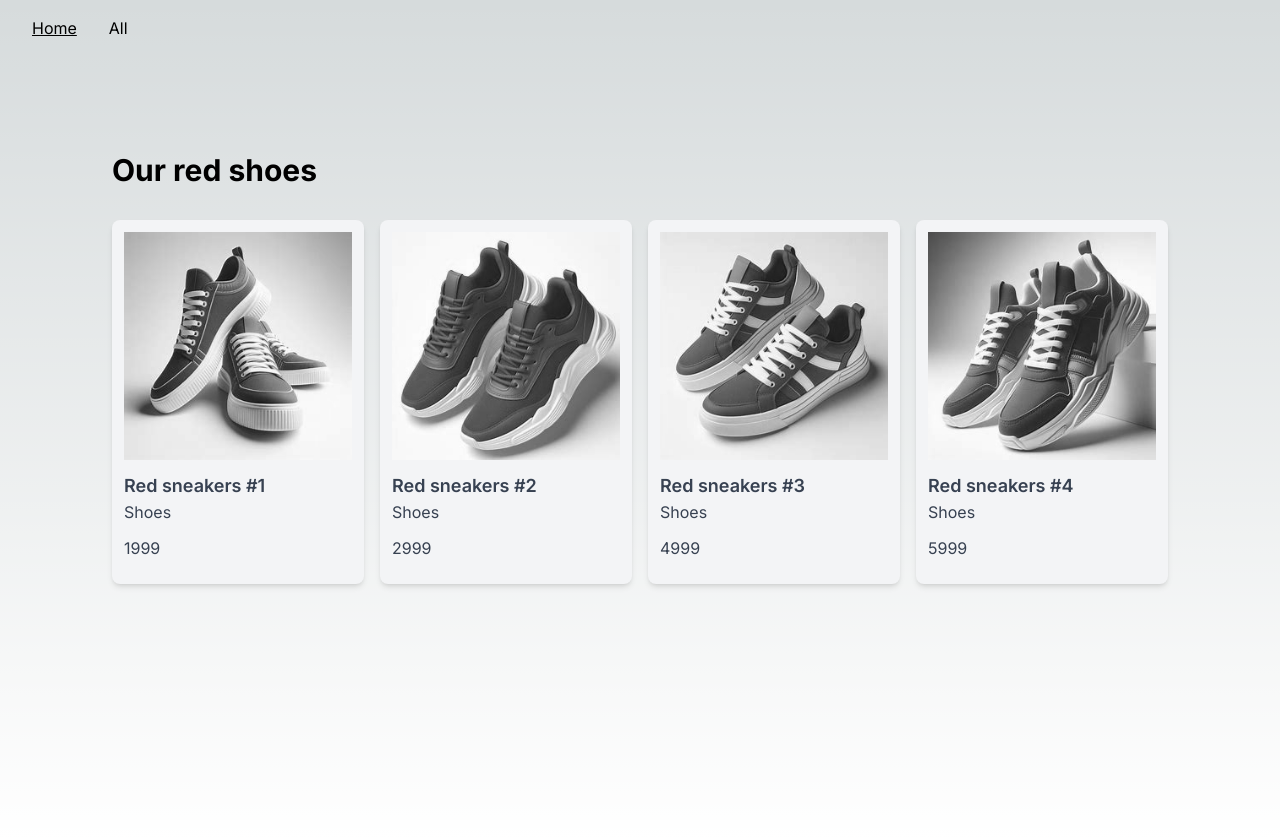
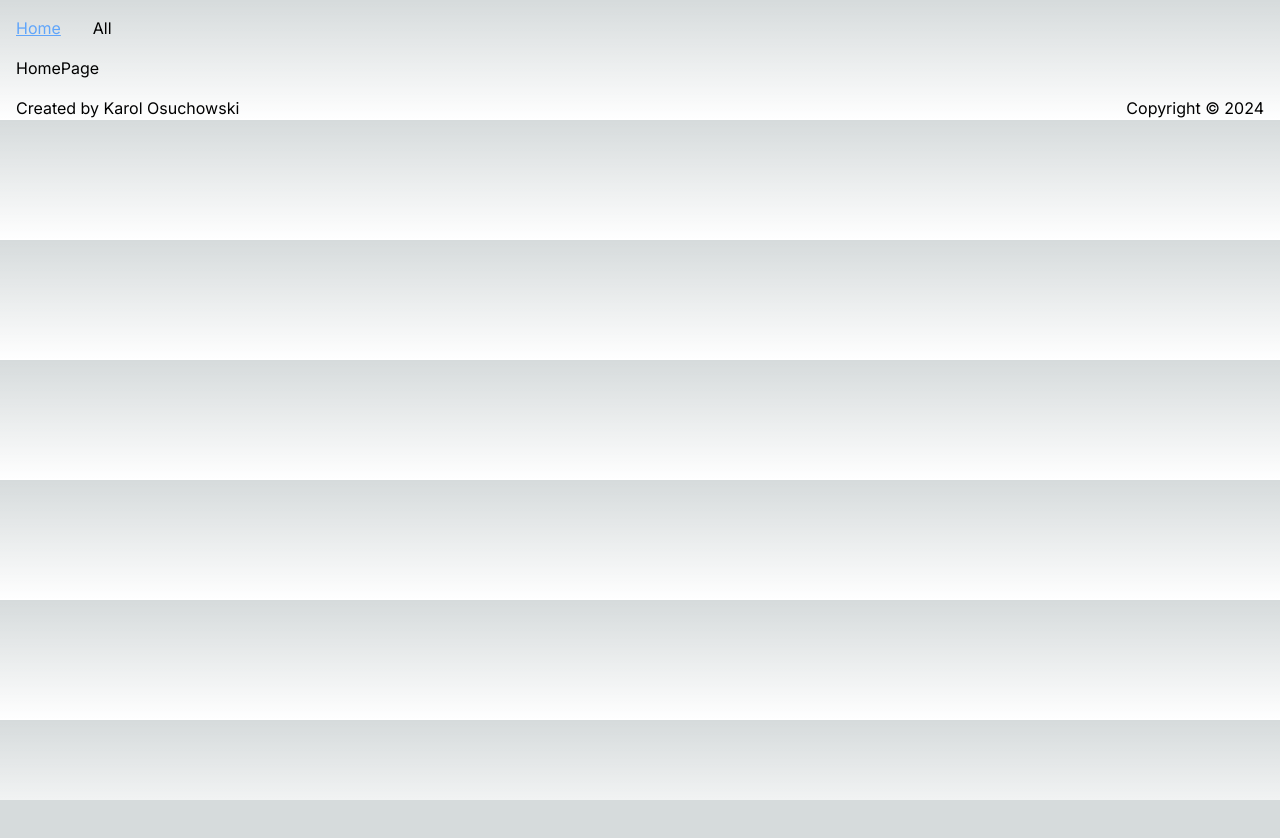
Before and after one commit to niemaco/nextjs-shop, a Next.js app: page / in a window 1280 px wide. After the commit the page ends 800 px from the top, so only its background shows below. Built offline with nearby package versions, Linux system fonts and the light colour scheme.

Commit message:
Adjust app layout

```diff
--- a/src/app/layout.tsx
+++ b/src/app/layout.tsx
@@ -1,6 +1,7 @@
 import type { Metadata } from "next";
 import { Inter } from "next/font/google";
 import "./globals.css";
+import { MainNav } from "@/ui/molecules/MainNav";
 
 const inter = Inter({ subsets: ["latin"] });
 
@@ -16,7 +17,18 @@ export default function RootLayout({
 }>) {
 	return (
 		<html lang="en">
-			<body className={inter.className}>{children}</body>
+			<body className={inter.className}>
+				<header className="container mx-auto px-4 first:pl-0 last:pr-0">
+					<MainNav></MainNav>
+				</header>
+				<main className="container mx-auto px-4">{children}</main>
+				<footer className="container mx-auto px-4">
+					<p className="flex justify-between">
+						<span>Created by Karol Osuchowski</span>
+						<span>Copyright © 2024</span>
+					</p>
+				</footer>
+			</body>
 		</html>
 	);
 }
--- a/src/app/page.tsx
+++ b/src/app/page.tsx
@@ -1,94 +1,3 @@
-import { ProductList } from "@/ui/organisms/Catalog/ProductList";
-import type { CatalogProduct } from "@/types/Catalog/Product";
-import { BaseHeading } from "@/ui/atoms/BaseHeading";
-import { ActiveLink } from "@/ui/atoms/ActiveLink";
-import type { NavLink } from "@/types/Common";
-
-const products: CatalogProduct[] = [
-	{
-		id: "1",
-		name: "Red sneakers #1",
-		category: "Shoes",
-		slug: "red-sneakers-1",
-		image: {
-			src: "/shoes1.jpeg",
-			alt: "Red sneakers with white soles and white laces. There are three shoes in the photo",
-		},
-		price: 1999,
-	},
-	{
-		id: "2",
-		name: "Red sneakers #2",
-		category: "Shoes",
-		slug: "red-sneakers-2",
-		image: {
-			src: "/shoes2.jpeg",
-			alt: "Red sneakers with white soles and red laces",
-		},
-		price: 2999,
-	},
-	{
-		id: "3",
-		name: "Red sneakers #3",
-		category: "Shoes",
-		slug: "red-sneakers-3",
-		image: {
-			src: "/shoes3.jpeg",
-			alt: "Red sneakers with a white sole, white laces and many white stripes",
-		},
-		price: 4999,
-	},
-	{
-		id: "4",
-		name: "Red sneakers #4",
-		category: "Shoes",
-		slug: "red-sneakers-4",
-		image: {
-			src: "/shoes4.jpeg",
-			alt: "Red sneakers with a white sole, white laces and many white stripes",
-		},
-		price: 5999,
-	},
-];
-
-export default function Home() {
-	const className: string = "p-4 text-grey-400 hover:text-blue-400 focus-visible:text-blue-400";
-	const activeClassName: string = "underline";
-	const navLinks: NavLink[] = [
-		{
-			name: "Home",
-			href: "/",
-			className,
-			activeClassName,
-		},
-		{
-			name: "All",
-			href: "/products",
-			className,
-			activeClassName,
-		},
-	];
-
-	return (
-		<>
-			<nav className="container mx-auto mt-4 px-4">
-				{navLinks.map(({ href, name, className, activeClassName }, index) => (
-					<ActiveLink
-						key={index}
-						href={href}
-						className={className}
-						activeClassName={activeClassName}
-					>
-						{name}
-					</ActiveLink>
-				))}
-			</nav>
-			<main className="flex min-h-screen flex-col items-center justify-between p-24">
-				<section className="container mx-auto p-4">
-					<BaseHeading text="Our red shoes" />
-					<ProductList products={products} />
-				</section>
-			</main>
-		</>
-	);
+export default function HomePage() {
+	return <div className="py-4">HomePage</div>;
 }
--- /dev/null
+++ b/src/app/products/page.tsx
@@ -0,0 +1,59 @@
+import { BaseHeading } from "@/ui/atoms/BaseHeading";
+import { ProductList } from "@/ui/organisms/Catalog/ProductList";
+import type { CatalogProduct } from "@/types/Catalog/Product";
+
+const products: CatalogProduct[] = [
+	{
+		id: "1",
+		name: "Red sneakers #1",
+		category: "Shoes",
+		slug: "red-sneakers-1",
+		image: {
+			src: "/shoes1.jpeg",
+			alt: "Red sneakers with white soles and white laces. There are three shoes in the photo",
+		},
+		price: 1999,
+	},
+	{
+		id: "2",
+		name: "Red sneakers #2",
+		category: "Shoes",
+		slug: "red-sneakers-2",
+		image: {
+			src: "/shoes2.jpeg",
+			alt: "Red sneakers with white soles and red laces",
+		},
+		price: 2999,
+	},
+	{
+		id: "3",
+		name: "Red sneakers #3",
+		category: "Shoes",
+		slug: "red-sneakers-3",
+		image: {
+			src: "/shoes3.jpeg",
+			alt: "Red sneakers with a white sole, white laces and many white stripes",
+		},
+		price: 4999,
+	},
+	{
+		id: "4",
+		name: "Red sneakers #4",
+		category: "Shoes",
+		slug: "red-sneakers-4",
+		image: {
+			src: "/shoes4.jpeg",
+			alt: "Red sneakers with a white sole, white laces and many white stripes",
+		},
+		price: 5999,
+	},
+];
+
+export default function ProductsPage() {
+	return (
+		<section className="py-4">
+			<BaseHeading text="Our red shoes" />
+			<ProductList products={products} />
+		</section>
+	);
+}
--- /dev/null
+++ b/src/components/molecules/MainNav.tsx
@@ -0,0 +1,31 @@
+import type { NavLink } from "@/types/Common";
+import { ActiveLink } from "@/ui/atoms/ActiveLink";
+
+const className: string = "p-4 text-grey-400 hover:text-blue-400 focus-visible:text-blue-400";
+const activeClassName: string = "underline text-blue-400";
+const navLinks: NavLink[] = [
+	{
+		name: "Home",
+		href: "/",
+		className,
+		activeClassName,
+	},
+	{
+		name: "All",
+		href: "/products",
+		className,
+		activeClassName,
+	},
+];
+
+export const MainNav = () => {
+	return (
+		<nav className="mt-4">
+			{navLinks.map(({ href, name, className, activeClassName }, index) => (
+				<ActiveLink key={index} href={href} className={className} activeClassName={activeClassName}>
+					{name}
+				</ActiveLink>
+			))}
+		</nav>
+	);
+};
```
